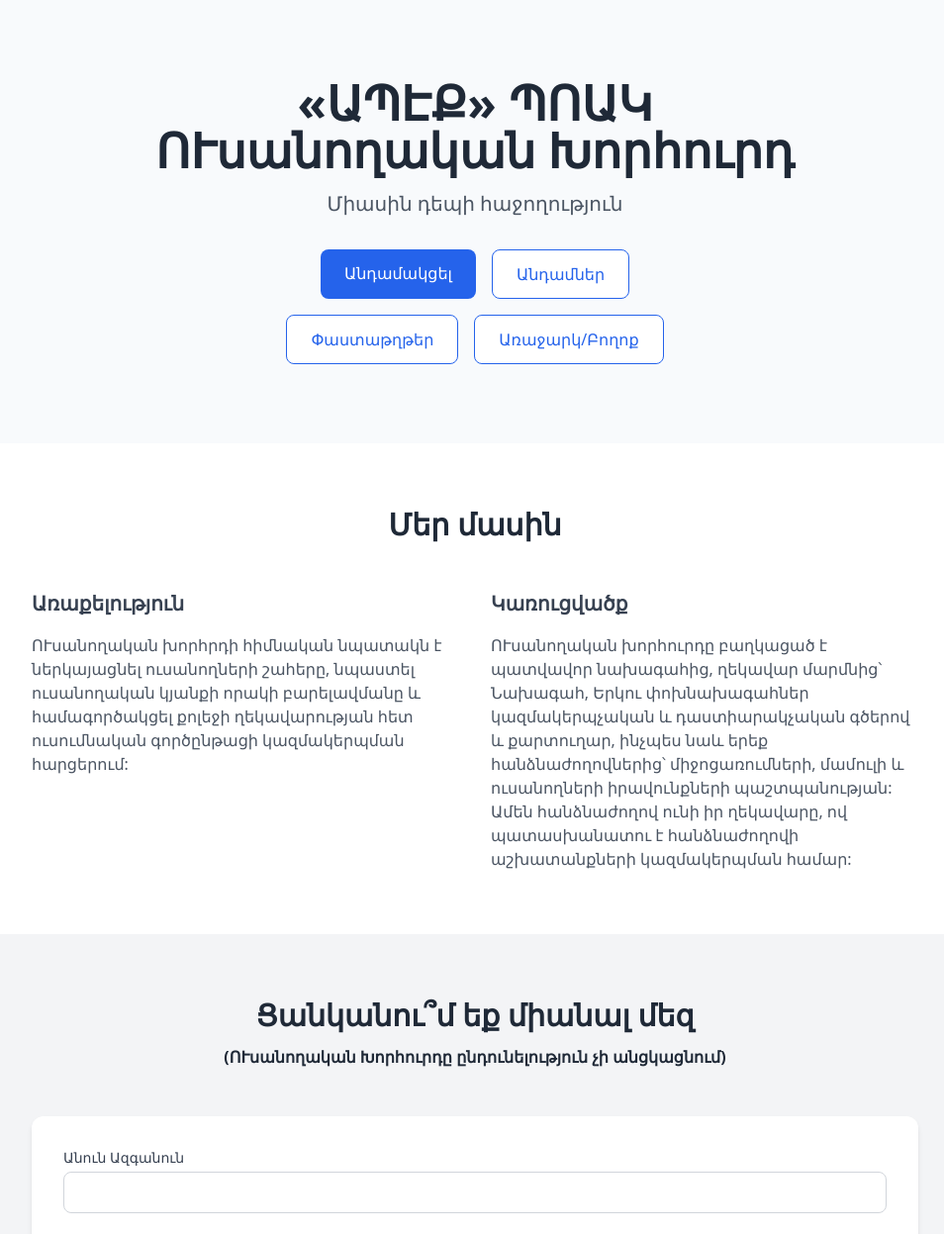
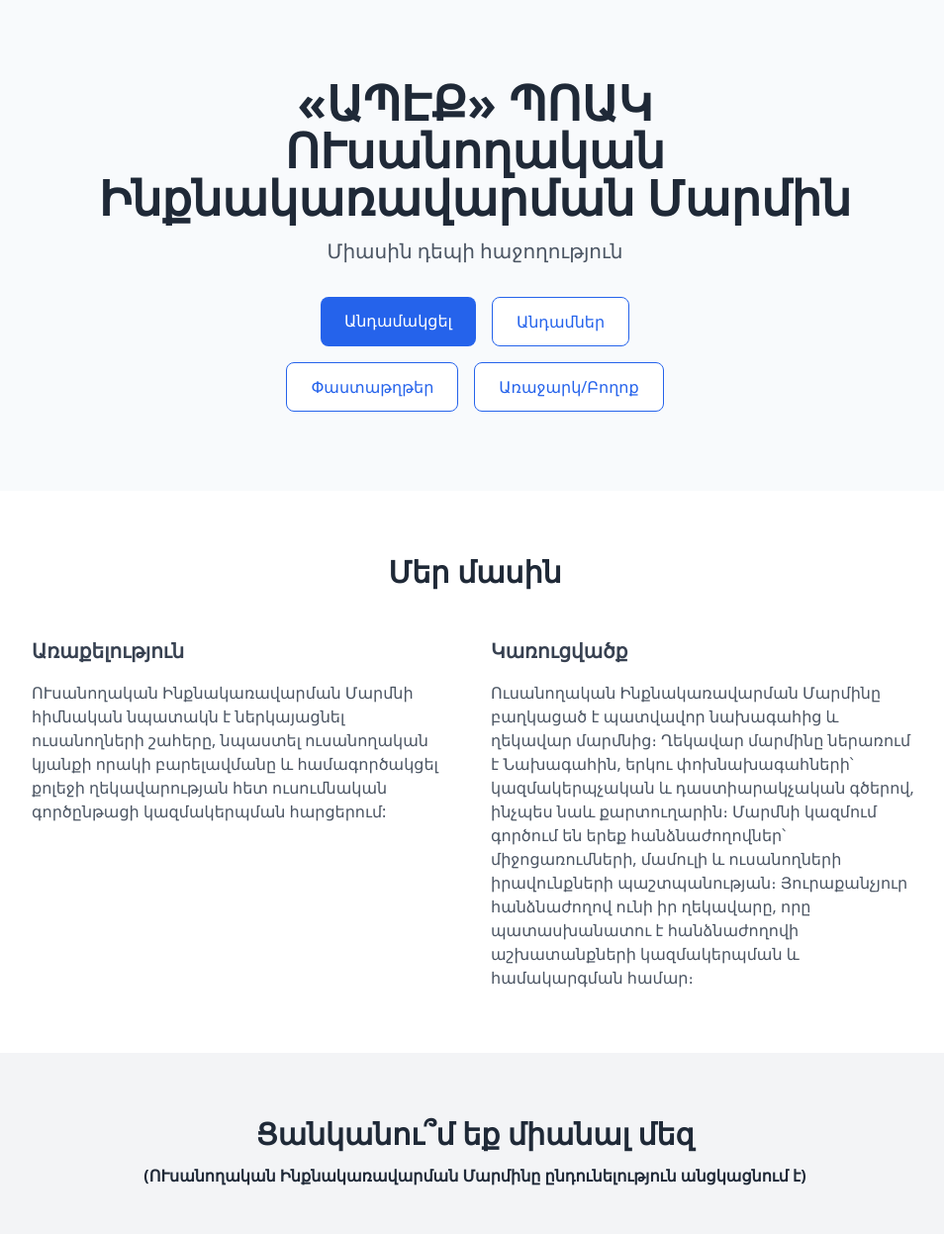
Before and after one commit to studentcouncil-asec/student, a plain HTML site: page index.html in a window 1280 px wide. Shown: the top 1247 px of the page at 99% size, without its empty margins (160-1114 px from the left). Drawn offline with nearby package versions, Linux system fonts and the light colour scheme.

Commit message:
Update index.html

```diff
--- a/index.html
+++ b/index.html
@@ -85,7 +85,7 @@
     <!-- Header -->
     <header class="relative py-20 px-4 sm:px-6 lg:px-8 text-center">
         <div class="max-w-4xl mx-auto" data-aos="fade-up">
-            <h1 class="text-4xl md:text-5xl font-bold text-gray-800 mb-4"><p>«ԱՊԷՔ» ՊՈԱԿ</p> ՈՒսանողական Խորհուրդ</h1>
+            <h1 class="text-4xl md:text-5xl font-bold text-gray-800 mb-4"><p>«ԱՊԷՔ» ՊՈԱԿ</p> ՈՒսանողական Ինքնակառավարման Մարմին</h1>
             <p class="text-xl text-gray-600 mb-8">Միասին դեպի հաջողություն</p>
             <div class="flex justify-center space-x-4">
                 <a href="#join" class="px-6 py-3 bg-blue-600 text-white rounded-lg hover:bg-blue-700 transition">Անդամակցել</a>
@@ -105,11 +105,14 @@
             <div class="grid md:grid-cols-2 gap-8">
                 <div>
                     <h3 class="text-xl font-semibold text-gray-700 mb-4">Առաքելություն</h3>
-                    <p class="text-gray-600">ՈՒսանողական խորհրդի հիմնական նպատակն է ներկայացնել ուսանողների շահերը, նպաստել ուսանողական կյանքի որակի բարելավմանը և համագործակցել քոլեջի ղեկավարության հետ ուսումնական գործընթացի կազմակերպման հարցերում:</p>
+                    <p class="text-gray-600">ՈՒսանողական Ինքնակառավարման Մարմնի հիմնական նպատակն է ներկայացնել ուսանողների շահերը, նպաստել ուսանողական կյանքի որակի բարելավմանը և համագործակցել քոլեջի ղեկավարության հետ ուսումնական գործընթացի կազմակերպման հարցերում:</p>
                 </div>
                 <div>
                     <h3 class="text-xl font-semibold text-gray-700 mb-4">Կառուցվածք</h3>
-                    <p class="text-gray-600">ՈՒսանողական խորհուրդը բաղկացած է պատվավոր նախագահից, ղեկավար մարմնից՝ Նախագահ, Երկու փոխնախագահներ կազմակերպչական և դաստիարակչական գծերով և քարտուղար, ինչպես նաև երեք հանձնաժողովներից՝ միջոցառումների, մամուլի և ուսանողների իրավունքների պաշտպանության: Ամեն հանձնաժողով ունի իր ղեկավարը, ով պատասխանատու է հանձնաժողովի աշխատանքների կազմակերպման համար:</p>
+                    <p class="text-gray-600">Ուսանողական Ինքնակառավարման Մարմինը բաղկացած է պատվավոր նախագահից և ղեկավար մարմնից։ Ղեկավար մարմինը ներառում է Նախագահին, երկու փոխնախագահների՝ կազմակերպչական և դաստիարակչական գծերով, ինչպես նաև քարտուղարին։
+
+Մարմնի կազմում գործում են երեք հանձնաժողովներ՝ միջոցառումների, մամուլի և ուսանողների իրավունքների պաշտպանության։ Յուրաքանչյուր հանձնաժողով ունի իր ղեկավարը, որը պատասխանատու է հանձնաժողովի աշխատանքների կազմակերպման և համակարգման համար։
+</p>
                 </div>
             </div>
         </div>
@@ -119,11 +122,11 @@
     <section id="join" class="py-16 px-4 sm:px-6 lg:px-8 bg-gray-100">
         <div class="max-w-4xl mx-auto" data-aos="fade-up">
             <h2 class="text-3xl font-bold text-center text-gray-800 mb-3">Ցանկանու՞մ եք միանալ մեզ</h2>
-            <h3 class="font-bold text-center text-gray-800 mb-12">(ՈՒսանողական Խորհուրդը ընդունելություն չի անցկացնում)</h3>
+            <h3 class="font-bold text-center text-gray-800 mb-12">(ՈՒսանողական Ինքնակառավարման Մարմինը  ընդունելություն  անցկացնում է)</h3>
             <div class="bg-white rounded-xl shadow-md p-8">
                 <!-- Success Message -->
                 <div id="successMessage" class="bg-red-100 border border-red-400 text-red-700 px-4 py-3 rounded mb-6">
-                    ՈՒսանողական խորհուրդը ընդունելություն չի անցկացնում: Ձեր հայտը չի ընդունվել:
+                    ՈՒսանողական Ինքնակառավարման Մարմինը ընդունելություն  անցկացնում է: Ձեր հայտը ընդունվել է:
                 </div>
 
                 <form id="membershipForm" action="https://formspree.io/f/xjkeljog" method="POST" class="space-y-6">
```
